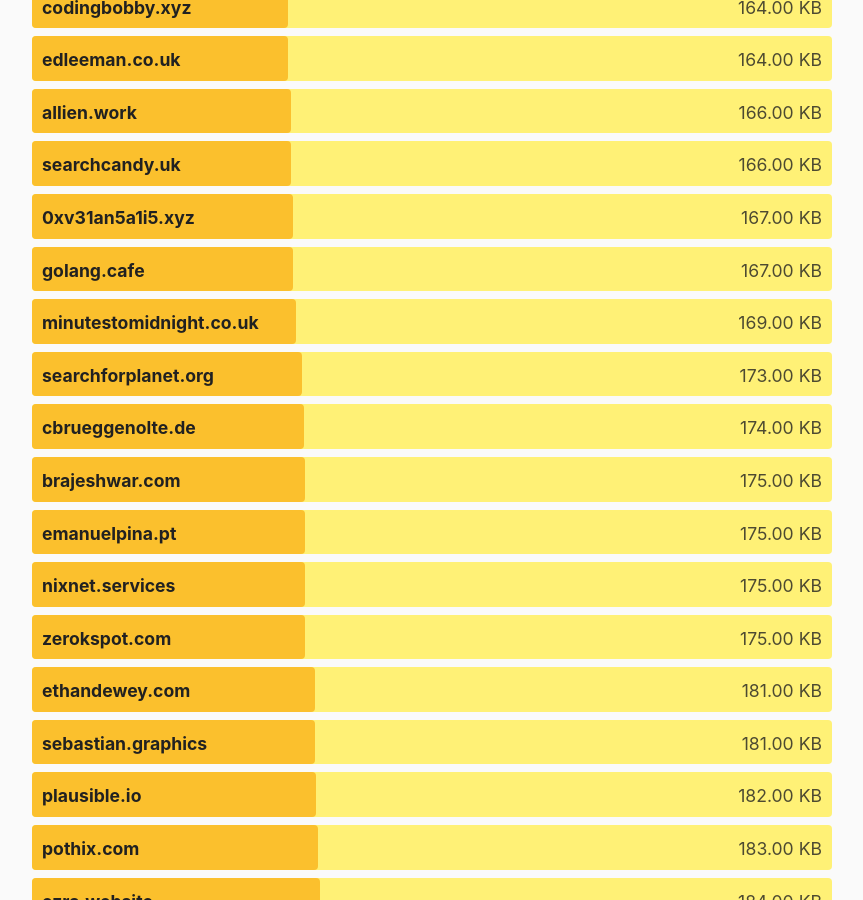
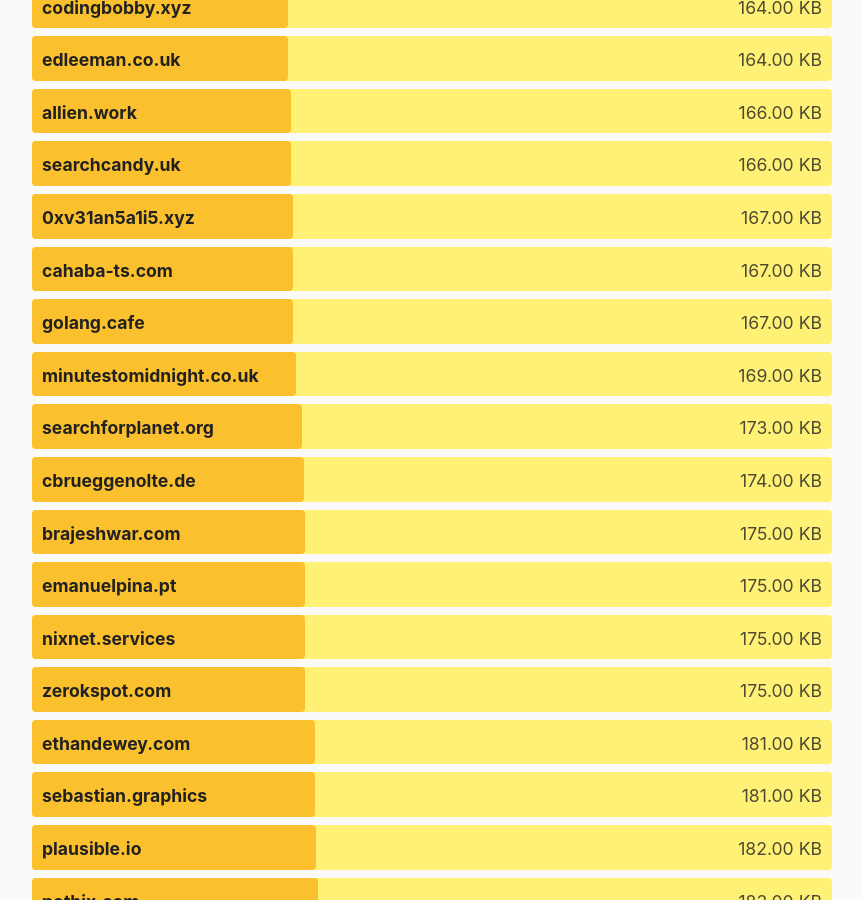
Before and after one commit to kevquirk/512kb.club, a Jekyll site: the page built from index.md, in a window 1280 px wide and 900 px high, scrolled down 17584 px. Shown: the whole window, without its empty margins (208-1071 px from the left). Built offline with Jekyll 4.4.1, drawn with Linux system fonts in a browser that asks for light colours.

Commit message:
Add cahaba-ts.com

```diff
--- a/_data/sites.yml
+++ b/_data/sites.yml
@@ -388,6 +388,11 @@
   size: 43.9
   last_checked: 2022-02-08
 
+- domain: cahaba-ts.com
+  url: https://cahaba-ts.com/
+  size: 167
+  last_checked: 2022-05-13
+
 - domain: caliandro.de
   url: https://caliandro.de/
   size: 162
```
